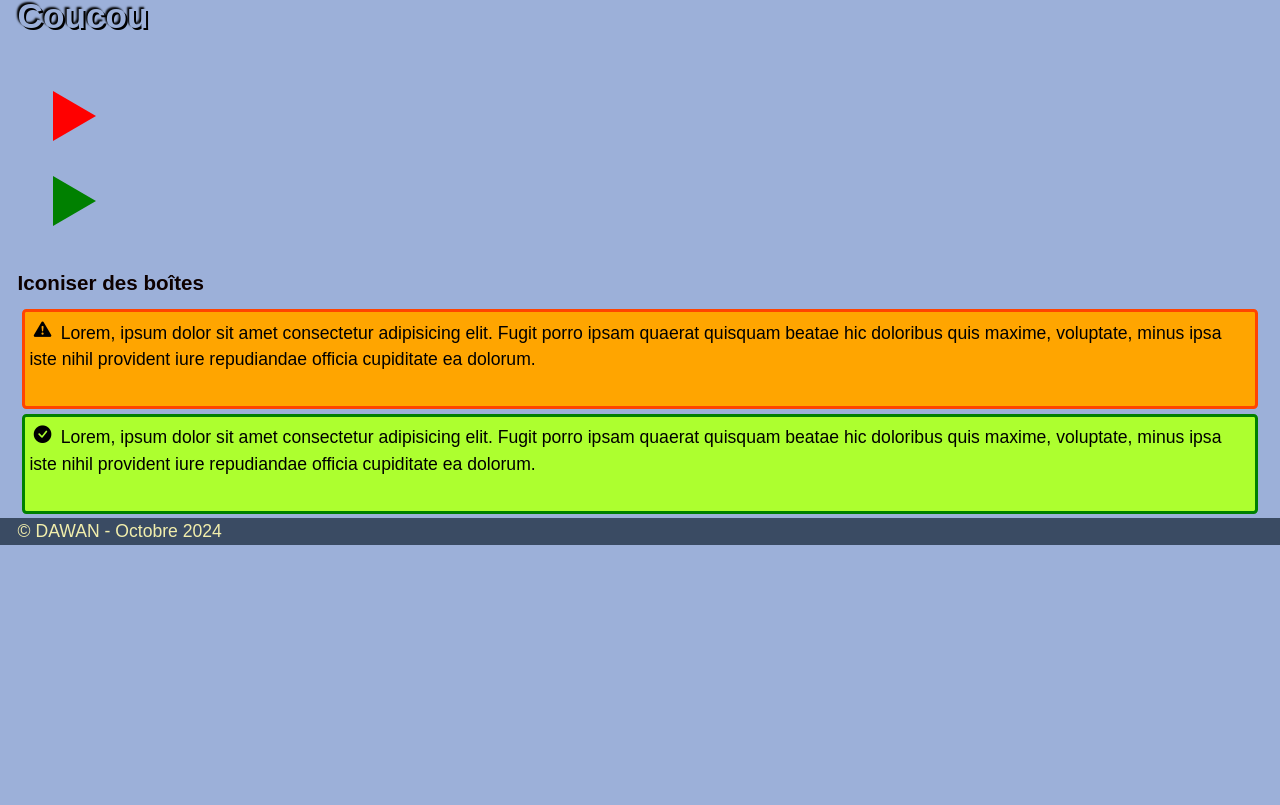
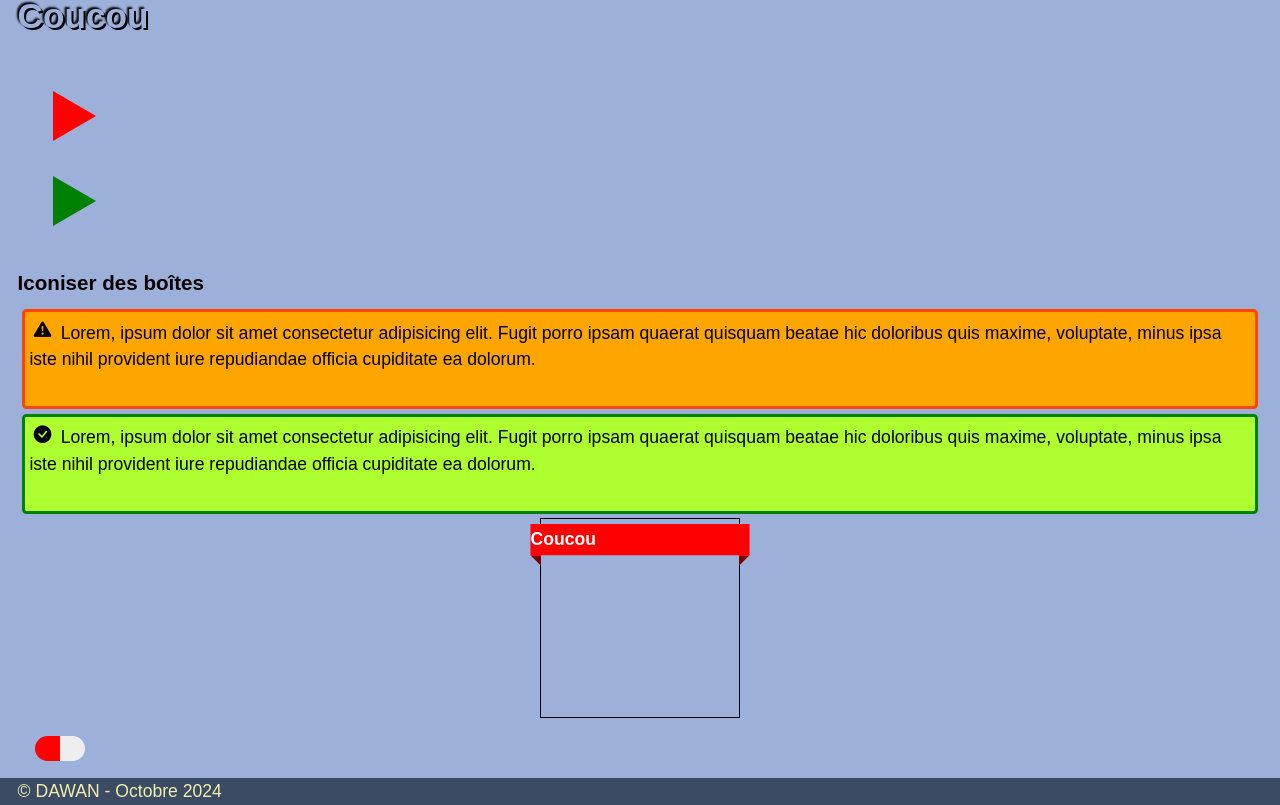
Before and after one commit to nicoduflot/2024-10-14-html-css, a plain HTML site: page article.html in a window 1280 px wide. Shown: the part 1391-2196 px from the top of the page. Before the commit the page ends 1936 px from the top, so only its background shows below. Drawn offline with Linux system fonts and the light colour scheme.

Commit message:
css : style et design en CSS pt 2

```diff
--- a/article.html
+++ b/article.html
@@ -58,6 +58,12 @@
                 <div class="info success">
                     Lorem, ipsum dolor sit amet consectetur adipisicing elit. Fugit porro ipsam quaerat quisquam beatae hic doloribus quis maxime, voluptate, minus ipsa iste nihil provident iure repudiandae officia cupiditate ea dolorum.
                 </div>
+                <div class="ribbon-content">
+                    <div class="ribbon">Coucou</div>
+                </div>
+                <div class="dafalgan">
+
+                </div>
             </article>
         </section>
     </main>
--- a/css/style.css
+++ b/css/style.css
@@ -332,6 +332,40 @@ form textarea{
     content: "\F26A";
 }
 
+/* HTML: <div class="ribbon">Your text content</div> */
+.ribbon-content{
+    margin-left: auto;
+    margin-right: auto;
+    position:relative;
+    max-width: 200px;
+    min-height: 200px ;
+    border: 1px solid black;
+}
+.ribbon {
+    font-size: 1rem;
+    font-weight: bold;
+    color: #fff;
+  }
+  .ribbon {
+    --d: 0.6rem; /* the depth */
+
+    position: absolute;
+    top: 5px;
+    inset-inline: calc(-1*var(--d));
+    border-bottom: var(--d) solid #00000088;
+    line-height: 1.8rem;
+    clip-path: polygon(0 0,100% 0,100% calc(100% - var(--d)),calc(100% - var(--d)) 100%,calc(100% - var(--d)) calc(100% - var(--d)),var(--d) calc(100% - var(--d)),var(--d) 100%,0 calc(100% - var(--d)));
+    background-color: red; /* the main color */
+  }
+
+  .dafalgan{
+    width: 50px;
+    height: 25px;
+    border-radius: 25px;
+    background: linear-gradient(to right, red, red 50%, #eee 50%, #eee 75%);
+    margin: 1rem;
+  }
+
 /* déclaration structure */
 
 body{
```
